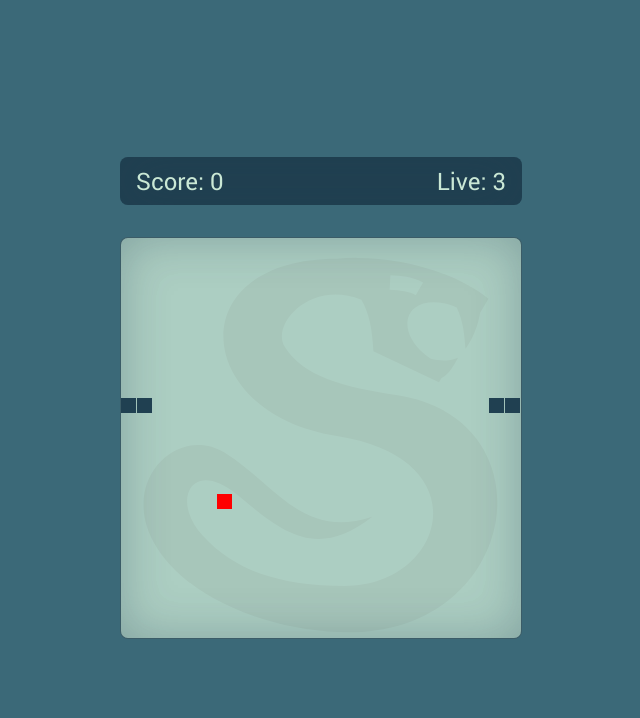
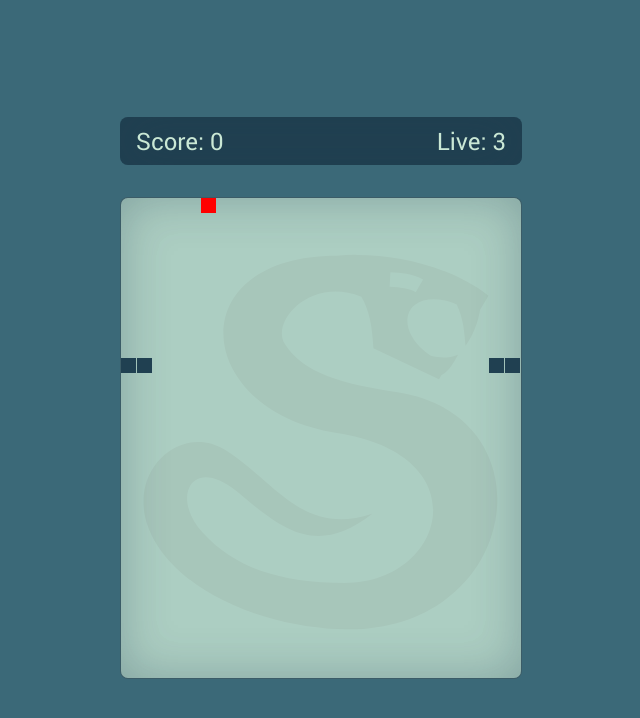
Before and after one commit to SeiAlek/game_snake, a website: page src/index.html in a window 1280 px wide. Both pictures are taken after a click on the button "Start". Shown: the whole page, without its empty margins (319-959 px from the left). Drawn offline with nearby package versions, Linux system fonts and the light colour scheme; files that its build step writes are made by us from their sources.

Commit message:
Added methosd for main objects

```diff
--- a/src/scripts/main.js
+++ b/src/scripts/main.js
@@ -5,25 +5,18 @@ const game = document.querySelector('.game');
 
 btnStartSnake.addEventListener('click', () => {
   btnStartSnake.classList.add('hide');
-  initGame(game);
+  initGame(game, 16);
 });
 
-function initGame(container) {
-  const grid = 16;
+function initGame(container, grid) {
   const width = grid * 25;
-  const height = grid * 25;
+  const height = grid * 30;
   const colorSnake = '#204051';
   const colorFood = '#ff0000';
 
-  container.insertAdjacentHTML('afterbegin', `
-    <div class="game__field-bg">
-      <canvas
-        class="game__field"
-        width="${width}"
-        height="${height}"
-      ></canvas>
-    </div>
-  `);
+  document.addEventListener('keydown', handleKeyPress);
+
+  canvasInit();
   requestAnimationFrame(loop);
 
   const canvas = container.querySelector('.game__field');
@@ -35,13 +28,105 @@ function initGame(container) {
   let live = 3;
   let cooldown = false;
 
-  const snake = {};
-  const apple = {};
+  const snake = {
+    setVelocity(x, y) {
+      this.dx = x;
+      this.dy = y;
+    },
+
+    moving() {
+      this.x += snake.dx;
+      this.y += snake.dy;
+
+      if (this.x < 0) {
+        this.x = canvas.width - grid;
+      } else if (this.x >= canvas.width) {
+        this.x = 0;
+      }
+
+      if (this.y < 0) {
+        this.y = canvas.height - grid;
+      } else if (this.y >= canvas.height) {
+        this.y = 0;
+      }
+    },
+
+    handleLength() {
+      this.cells.unshift(
+        {
+          x: snake.x,
+          y: snake.y,
+        }
+      );
+
+      if (this.cells.length > this.length) {
+        this.cells.pop();
+      }
+    },
+
+    drawing() {
+      context.fillStyle = colorSnake;
+
+      this.cells.forEach((cell, index) => {
+        context.fillRect(cell.x, cell.y, grid - 1, grid - 1);
+
+        this.checkAppleCollision(cell);
+        this.checkSelfCollision(cell, index);
+      });
+    },
+
+    checkAppleCollision(cell) {
+      if (cell.x === apple.x && cell.y === apple.y) {
+        this.length++;
+        updateScore(score);
+        apple.reset();
+      }
+    },
+
+    checkSelfCollision(cell, index) {
+      for (let i = index + 1; i < this.cells.length; i++) {
+        if (cell.x === this.cells[i].x && cell.y === this.cells[i].y) {
+          updateLive();
+        }
+      }
+    },
+
+    reset() {
+      this.x = 160;
+      this.y = 160;
+      this.cells = [];
+      this.length = 4;
+      this.dx = grid;
+      this.dy = 0;
+    },
+  };
+
+  const apple = {
+    draw() {
+      context.fillStyle = colorFood;
+      context.fillRect(this.x, this.y, grid - 1, grid - 1);
+    },
+
+    reset() {
+      this.x = getRandomCoord();
+      this.y = getRandomCoord();
+    },
+  };
 
   resetGame();
   drawScorePanel(score, live);
 
-  document.addEventListener('keydown', handleKeyPress);
+  function canvasInit() {
+    container.insertAdjacentHTML('afterbegin', `
+      <div class="game__field-bg">
+        <canvas
+          class="game__field"
+          width="${width}"
+          height="${height}"
+        ></canvas>
+      </div>
+    `);
+  }
 
   function loop() {
     requestAnimationFrame(loop);
@@ -52,10 +137,10 @@ function initGame(container) {
     speed = 0;
 
     clearField();
-    moveSnake();
-    drawSnake();
-    drawApple();
-    checkCollisions();
+    snake.moving();
+    snake.handleLength();
+    apple.draw();
+    snake.drawing();
   }
 
   function handleKeyPress(e) {
@@ -64,19 +149,19 @@ function initGame(container) {
     }
 
     if ((e.key === 'ArrowUp' || e.keyCode === 87) && !(snake.dy > 0)) {
-      setVelocity(0, -grid);
+      snake.setVelocity(0, -grid);
     }
 
     if ((e.key === 'ArrowDown' || e.keyCode === 83) && !(snake.dy < 0)) {
-      setVelocity(0, grid);
+      snake.setVelocity(0, grid);
     }
 
     if ((e.key === 'ArrowLeft' || e.keyCode === 65) && !(snake.dx > 0)) {
-      setVelocity(-grid, 0);
+      snake.setVelocity(-grid, 0);
     }
 
     if ((e.key === 'ArrowRight' || e.keyCode === 68) && !(snake.dx < 0)) {
-      setVelocity(grid, 0);
+      snake.setVelocity(grid, 0);
     }
 
     cooldown = true;
@@ -84,87 +169,6 @@ function initGame(container) {
     setTimeout(() => {
       cooldown = false;
     }, 100);
-  }
-
-  function setVelocity(x, y) {
-    snake.dx = x;
-    snake.dy = y;
-  }
-
-  function moveSnake() {
-    snake.x += snake.dx;
-    snake.y += snake.dy;
-
-    if (snake.x < 0) {
-      snake.x = canvas.width - grid;
-    } else if (snake.x >= canvas.width) {
-      snake.x = 0;
-    }
-
-    if (snake.y < 0) {
-      snake.y = canvas.height - grid;
-    } else if (snake.y >= canvas.height) {
-      snake.y = 0;
-    }
-  }
-
-  function drawSnake() {
-    snake.cells.unshift(
-      {
-        x: snake.x,
-        y: snake.y,
-      }
-    );
-
-    if (snake.cells.length > snake.length) {
-      snake.cells.pop();
-    }
-  }
-
-  function drawApple() {
-    context.fillStyle = colorFood;
-    context.fillRect(apple.x, apple.y, grid - 1, grid - 1);
-  }
-
-  function checkCollisions() {
-    context.fillStyle = colorSnake;
-
-    snake.cells.forEach(function(cell, index) {
-      context.fillRect(cell.x, cell.y, grid - 1, grid - 1);
-
-      checkAppleCollision(cell);
-      checkSelfCollision(cell, index);
-    });
-  }
-
-  function checkAppleCollision(cell) {
-    if (cell.x === apple.x && cell.y === apple.y) {
-      snake.length++;
-      updateScore(score);
-      resetApple();
-    }
-  }
-
-  function checkSelfCollision(cell, index) {
-    for (let i = index + 1; i < snake.cells.length; i++) {
-      if (cell.x === snake.cells[i].x && cell.y === snake.cells[i].y) {
-        updateLive();
-      }
-    }
-  }
-
-  function resetApple() {
-    apple.x = getRandomCoord();
-    apple.y = getRandomCoord();
-  }
-
-  function resetSnake() {
-    snake.x = 160;
-    snake.y = 160;
-    snake.cells = [];
-    snake.length = 4;
-    snake.dx = grid;
-    snake.dy = 0;
   }
 
   function resetGame() {
@@ -184,8 +188,8 @@ function initGame(container) {
     score = 0;
     live = 3;
 
-    resetApple();
-    resetSnake();
+    apple.reset();
+    snake.reset();
   }
 
   function clearField() {
@@ -193,7 +197,7 @@ function initGame(container) {
   }
 
   function drawScorePanel() {
-    canvas.insertAdjacentHTML('beforebegin', `
+    container.insertAdjacentHTML('afterbegin', `
       <section class="game__score-panel">
         <div class="game__score">
           Score:
@@ -217,8 +221,8 @@ function initGame(container) {
   function updateLive() {
     const value = container.querySelector('.game__live-value');
 
-    resetSnake();
-    resetApple();
+    snake.reset();
+    apple.reset();
     updateSpeed(10);
 
     live--;
--- a/src/styles/_game.scss
+++ b/src/styles/_game.scss
@@ -44,8 +44,9 @@
 
   &__field-bg {
     background-image: url(../images/snake.svg);
-    background-position: bottom;
+    background-position: center;
     background-repeat: no-repeat;
+    background-size: contain;
   }
 
   &__start-btn {
```
